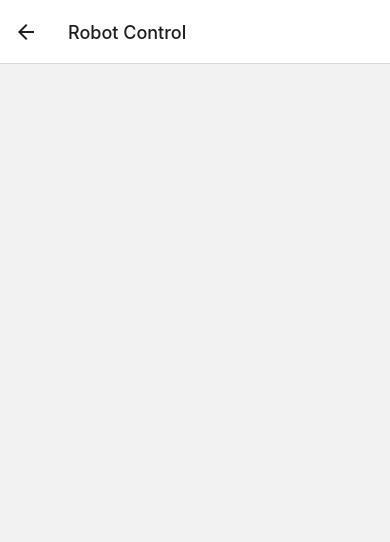
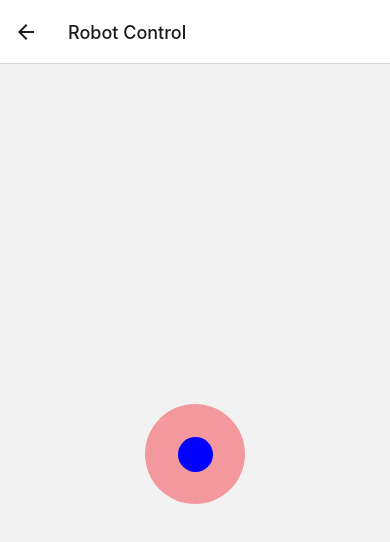
Before and after one commit to hilmiguner/agriSenseTech, a React Native app: screen /RobotControlScreen in a window 390 px wide. Shown: the top 542 px of the page. Built offline with nearby package versions, Linux system fonts and the light colour scheme.

Commit message:
VirtualJoystick has been created

```diff
--- /dev/null
+++ b/components/VirtualJoystick.js
@@ -0,0 +1,100 @@
+import { useState } from "react";
+import { Animated, StyleSheet, Text, View } from "react-native";
+import { GestureDetector, Gesture } from 'react-native-gesture-handler';
+
+function VirtualJoystick({ padBackgroundColor, padBackgroundOpacity, padPointColor, padOuterCircleSize, padInnerCircleSize }) {
+    const centerPointPos = (padOuterCircleSize-padInnerCircleSize)/2;
+    const [xPos, setX_Pos] = useState(centerPointPos);
+    const [yPos, setY_Pos] = useState(centerPointPos);
+
+    let bgColor = padBackgroundColor;
+    if(padBackgroundOpacity != 1) {
+        bgColor = padBackgroundColor + (100*padBackgroundOpacity).toString().slice(0, 2);
+    }
+    const pan = Gesture.Pan()
+    .onUpdate((event) => {
+        let newX;
+        let newY;
+        let degree = Math.atan(event.translationY/event.translationX);
+        if(isNaN(degree)) {
+            if(event.translationY < 0) {
+                degree = 1.57079633;
+            }
+            else {
+                degree = -1.57079633
+            }
+        }
+        let yDelta = (padOuterCircleSize/2)*Math.sin(degree);
+        let xDelta = (padOuterCircleSize/2)*Math.cos(degree);
+        if(
+            (event.translationX < 0 && event.translationY < 0)
+            ||
+            (event.translationX < 0 && event.translationY > 0)
+        ) {
+            xDelta = -xDelta;
+            yDelta = -yDelta;
+        }
+        if(event.translationY == 0) {
+            if(event.translationX > 0) {
+                xDelta = Math.abs(xDelta);
+            }
+            else {
+                xDelta = -Math.abs(xDelta);
+            }
+        }
+        if(event.translationX == 0) {
+            if(event.translationY > 0) {
+                yDelta = Math.abs(yDelta);
+            }
+            else {
+                yDelta = -Math.abs(yDelta);
+            }
+        }
+        newX = (centerPointPos + xDelta);
+        newY = (centerPointPos + yDelta);
+        if(Math.abs(event.translationX) < Math.abs(xDelta)) {
+            newX = (centerPointPos + event.translationX);
+        }
+        if(Math.abs(event.translationY) < Math.abs(yDelta)) {
+            newY = (centerPointPos + event.translationY);
+        }
+
+        setX_Pos(Math.floor(newX));
+        setY_Pos(Math.floor(newY));
+        console.log(`x force: ${event.translationX}, y force: ${event.translationY}`);
+    })
+    .onEnd((_) => {
+        setX_Pos(centerPointPos);
+        setY_Pos(centerPointPos);
+    });
+    return(
+        <View style={[styles.padBoundary, {
+            backgroundColor: bgColor,
+            width: padOuterCircleSize,
+            height: padOuterCircleSize,
+            borderRadius: (padOuterCircleSize/2)
+        }]}>
+            <GestureDetector gesture={pan}>
+                    <Animated.View style={[styles.padPoint, {
+                        backgroundColor: padPointColor,
+                        width: padInnerCircleSize,
+                        height: padInnerCircleSize,
+                        borderRadius: (padInnerCircleSize/2),
+                        top: yPos,
+                        left: xPos,
+                    }]}>
+                    </Animated.View>
+            </GestureDetector>
+        </View>
+    );
+}
+
+export default VirtualJoystick;
+
+const styles = StyleSheet.create({
+    rootContainer: {},
+    padBoundary: {},
+    padPoint: {
+        position: "relative",
+    },
+});
--- a/screens/RobotControlScreen.js
+++ b/screens/RobotControlScreen.js
@@ -1,11 +1,26 @@
-import { View } from "react-native";
+import { StyleSheet, View } from "react-native";
+import VirtualJoystick from "../components/VirtualJoystick";
 
 function RobotControlScreen() {
     return(
-        <View>
-
+        <View style={styles.rootContainer}>
+            <VirtualJoystick
+                padBackgroundColor={"#f50713"}
+                padBackgroundOpacity={0.6}
+                padPointColor={"blue"}
+                padOuterCircleSize={100}
+                padInnerCircleSize={35}
+            />
         </View>
     );
 }
 
 export default RobotControlScreen;
+
+const styles = StyleSheet.create({
+    rootContainer: {
+        flex: 1,
+        justifyContent: "center",
+        alignItems: "center",
+    },
+});
```
Also changed, not shown: 2 other files (tests, documents, lock files or other folders).
